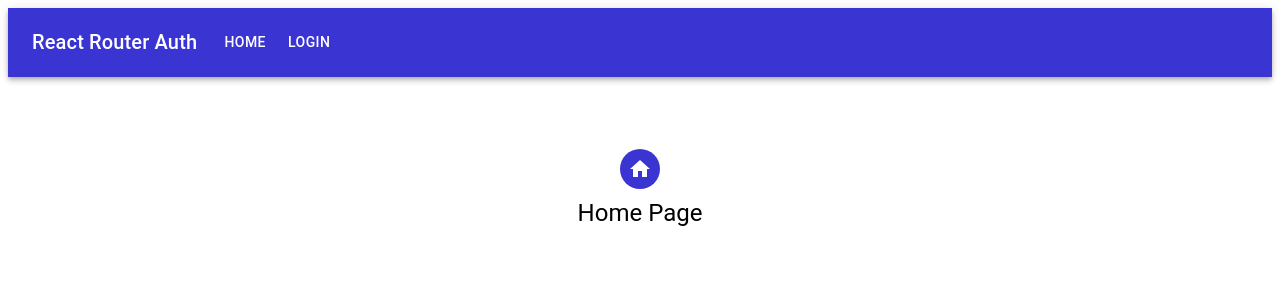
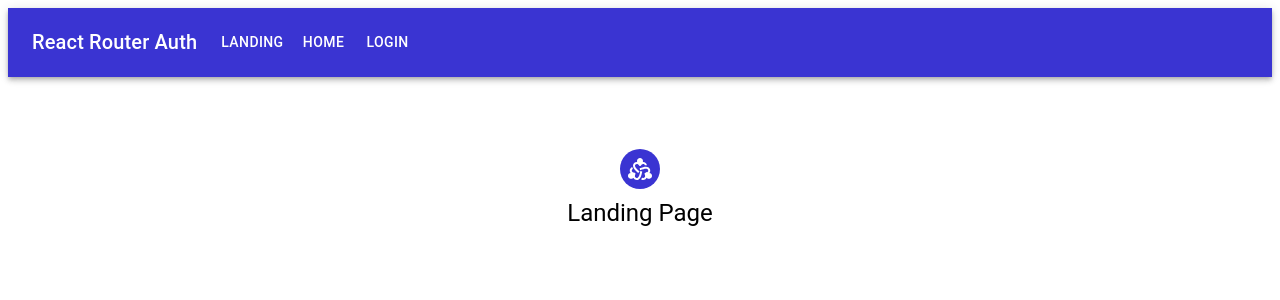
Before and after one commit to vignesh-nethaji/json-placeholder, a React (Create React App) app: page / in a window 1280 px wide. Shown: the top 300 px of the page. Built offline with nearby package versions, Linux system fonts and the light colour scheme.

Commit message:
Added default empty page for landing

```diff
--- a/src/App.js
+++ b/src/App.js
@@ -4,7 +4,7 @@ import {
   createRoutesFromElements,
   defer
 } from "react-router-dom";
-import { LoginPage, HomePage, ProfilePage, SettingsPage } from "./pages";
+import { LoginPage, HomePage, ProfilePage, SettingsPage, LandingPage } from "./pages";
 import { ProtectedLayout } from "./components/ProtectedLayout";
 import { HomeLayout } from "./components/HomeLayout";
 import "./styles.css";
@@ -27,7 +27,8 @@ export const router = createBrowserRouter(
       loader={() => defer({ userPromise: getUserData() })}
     >
       <Route element={<HomeLayout />}>
-        <Route path="/" element={<HomePage />} />
+        <Route path="/" element={<LandingPage />} />
+        <Route path="/Home" element={<HomePage />} />
         <Route path="/login" element={<LoginPage />} />
       </Route>
 
--- a/src/components/HomeLayout.jsx
+++ b/src/components/HomeLayout.jsx
@@ -14,7 +14,8 @@ export const HomeLayout = () => {
         <div>
             <AppBar
                 pages={[
-                    { label: "Home", path: "/" },
+                    { label: "Landing", path: "/" },
+                    { label: "Home", path: "/home" },
                     { label: "Login", path: "/login" }
                 ]}
             />
--- a/src/pages/Landing.jsx
+++ b/src/pages/Landing.jsx
@@ -1,6 +1,6 @@
 import { BasicPage } from "../components";
-import Home from "@mui/icons-material/Home";
+import Diversity2Icon from '@mui/icons-material/Diversity2';
 
 export const LandingPage = () => {
-    return <BasicPage title="Landing Page" icon={<Home />} />;
+    return <BasicPage title="Landing Page" icon={<Diversity2Icon />} />;
 };
--- a/src/pages/index.jsx
+++ b/src/pages/index.jsx
@@ -2,10 +2,12 @@ import { LoginPage } from "./Login";
 import { HomePage } from "./Home";
 import { ProfilePage } from "./Profile";
 import { SettingsPage } from "./Settings";
+import { LandingPage } from "./Landing";
 
 export {
     LoginPage,
     HomePage,
     ProfilePage,
-    SettingsPage
+    SettingsPage,
+    LandingPage
 }
```
